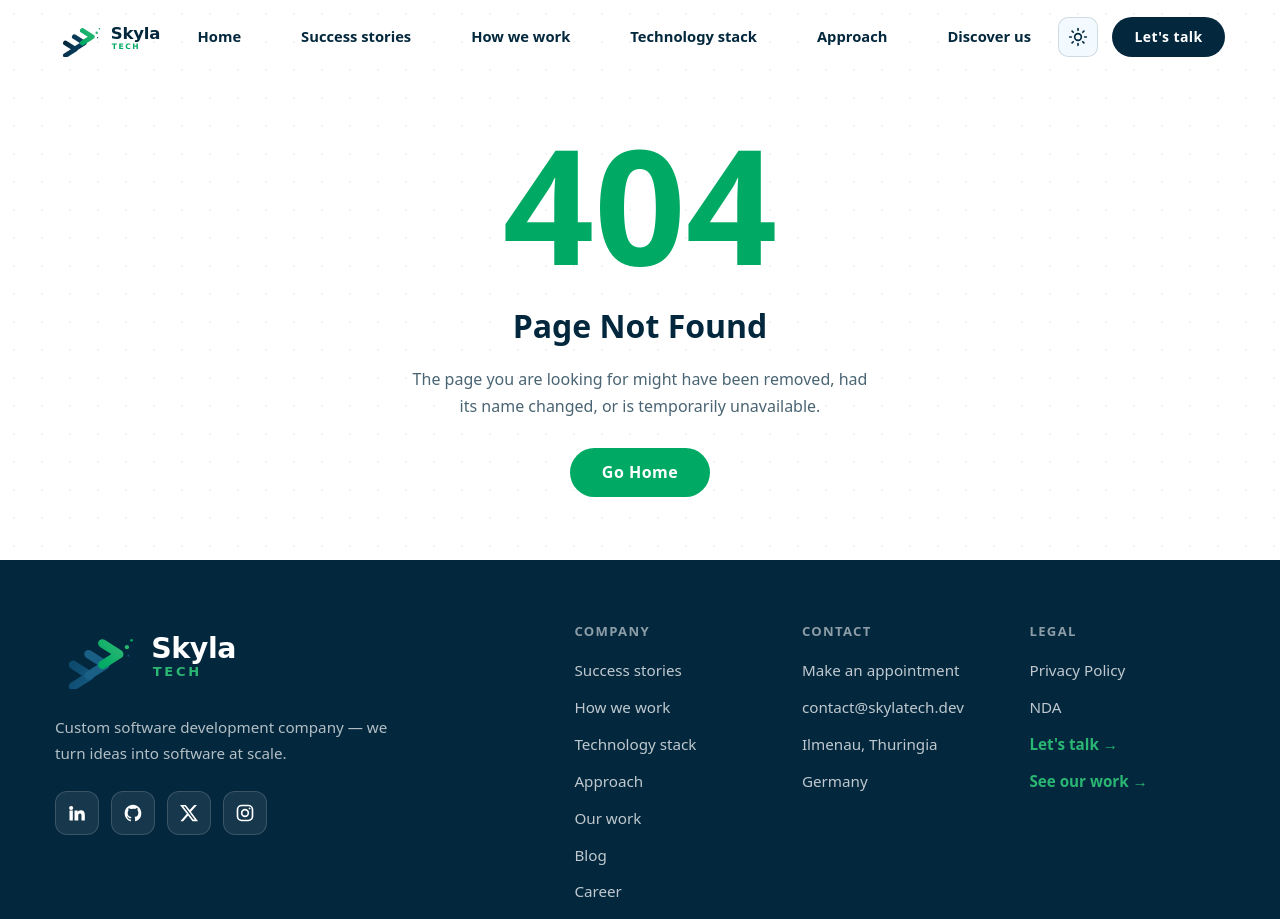
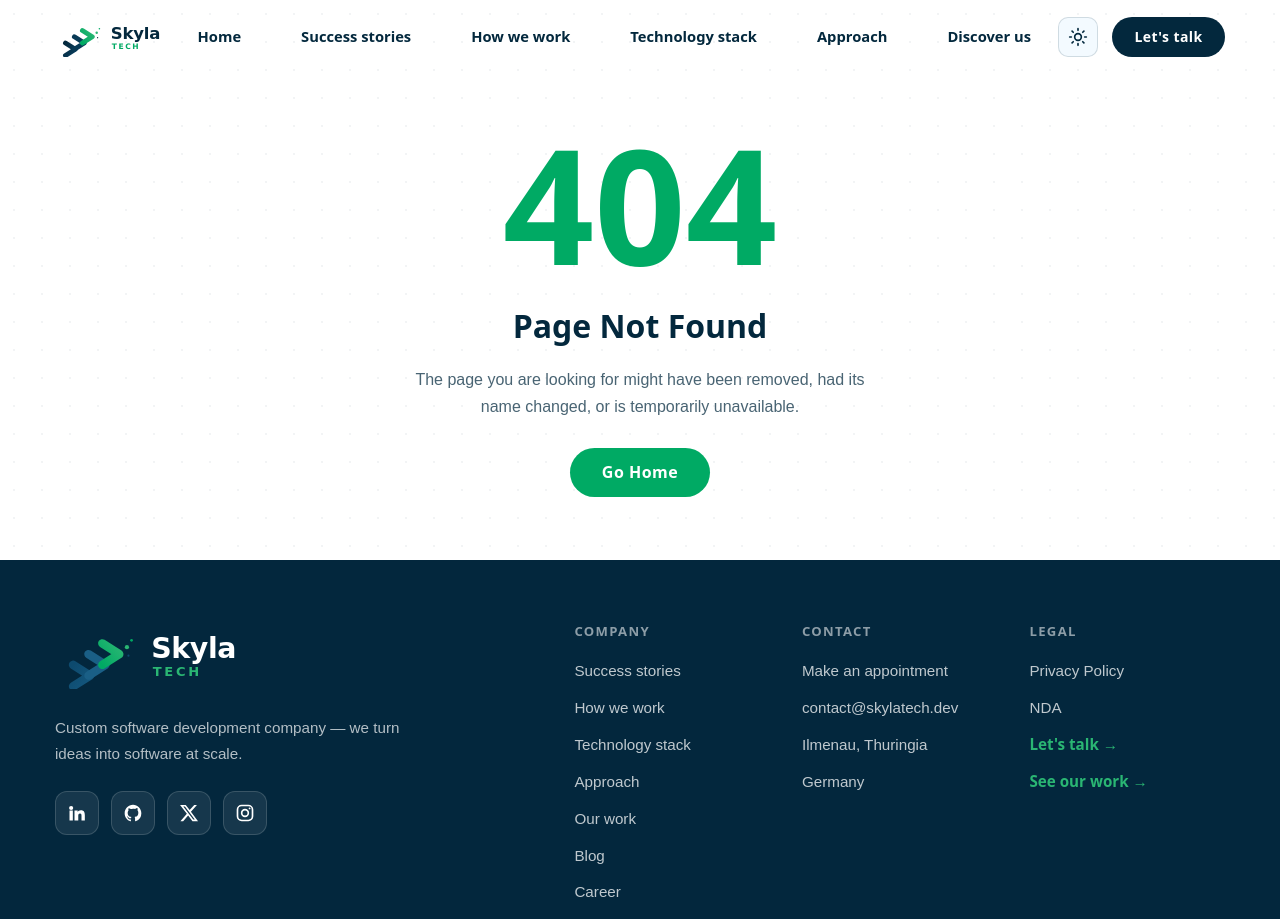
Before and after one commit to muhammadashir0/Skyla_Tech, a website: page 404.html in a window 1280 px wide. Shown: the top 919 px of the page. Drawn offline with Linux system fonts and the light colour scheme.

Commit message:
Apply Ready4S reference CSS tokens and body properties
Match :root variables (--white: white) and body properties
(-webkit-locale, box-sizing, -webkit-font-smoothing,
-webkit-text-size-adjust, font-family: sans-serif, height: 100%)
exactly as specified.

Co-authored-by: arena-agent <297053741+arena-agent@users.noreply.github.com>

```diff
--- a/css/style.css
+++ b/css/style.css
@@ -18,7 +18,7 @@
   --lblue-bg: #f2f9ff;
   --hover-secondary: #053a4f;
   --light-grey: #d7cfca;
-  --white: #ffffff;
+  --white: white;
   --dark-slate-grey: #005775;
 
   /* Light theme: Ready4S exact — white background (#ffffff) */
@@ -308,15 +308,18 @@
 *, *::before, *::after { box-sizing: border-box; margin: 0; padding: 0; }
 html { scroll-behavior: smooth; scroll-padding-top: 90px; }
 body {
-  font-family: var(--font-body);
+  -webkit-locale: "en";
+  box-sizing: border-box;
+  -webkit-font-smoothing: antialiased;
+  -webkit-text-size-adjust: 100%;
+  font-family: sans-serif;
+  height: 100%;
   color: var(--text);
   background: var(--bg-light);
   background-image: radial-gradient(circle, rgba(3, 40, 61, .05) 1.5px, transparent 1.5px);
   background-size: 28px 28px;
   font-size: 1rem;
   line-height: 1.7;
-  -webkit-font-smoothing: antialiased;
-  text-rendering: optimizeLegibility;
   overflow-x: hidden;
   transition: var(--transition-theme);
 }
```
